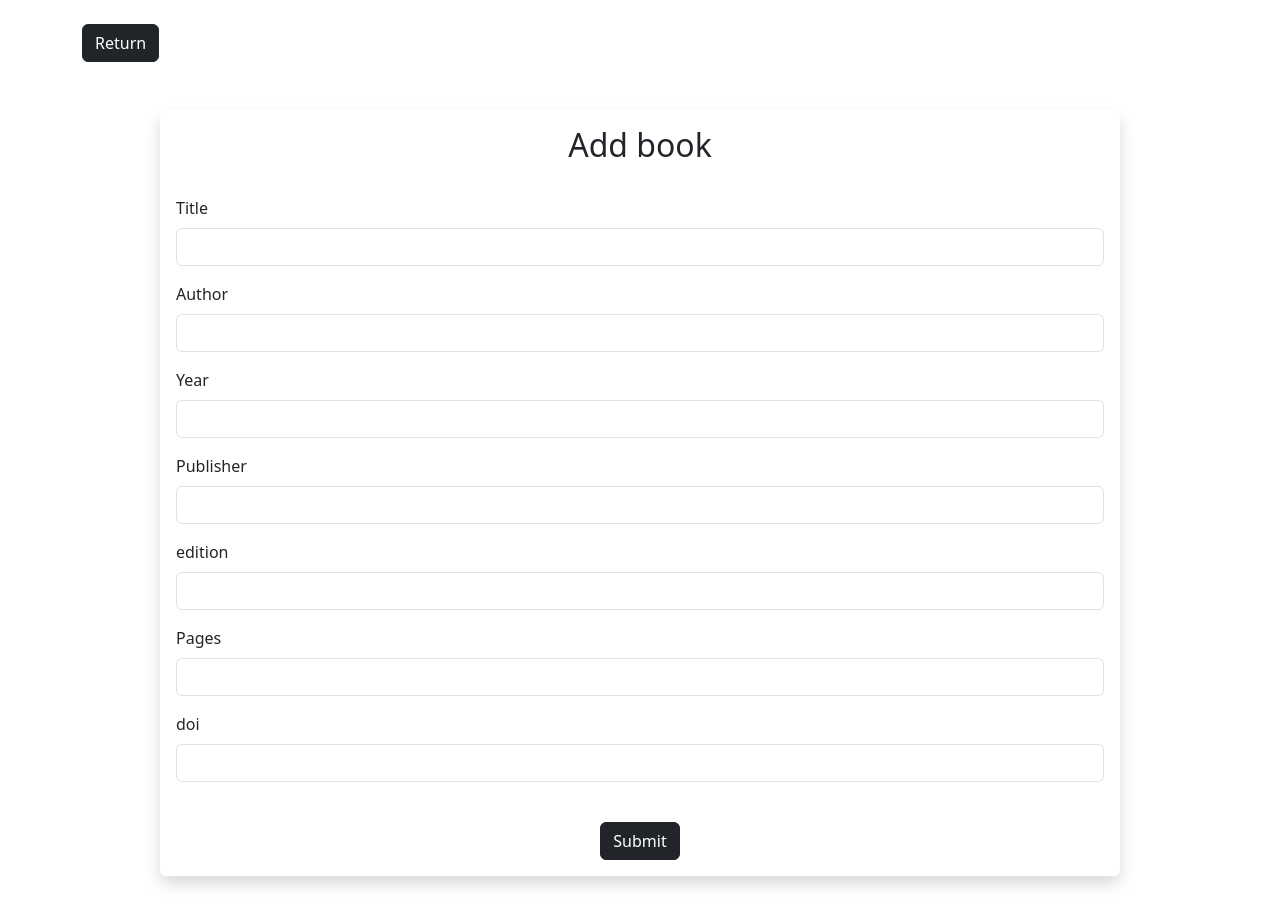
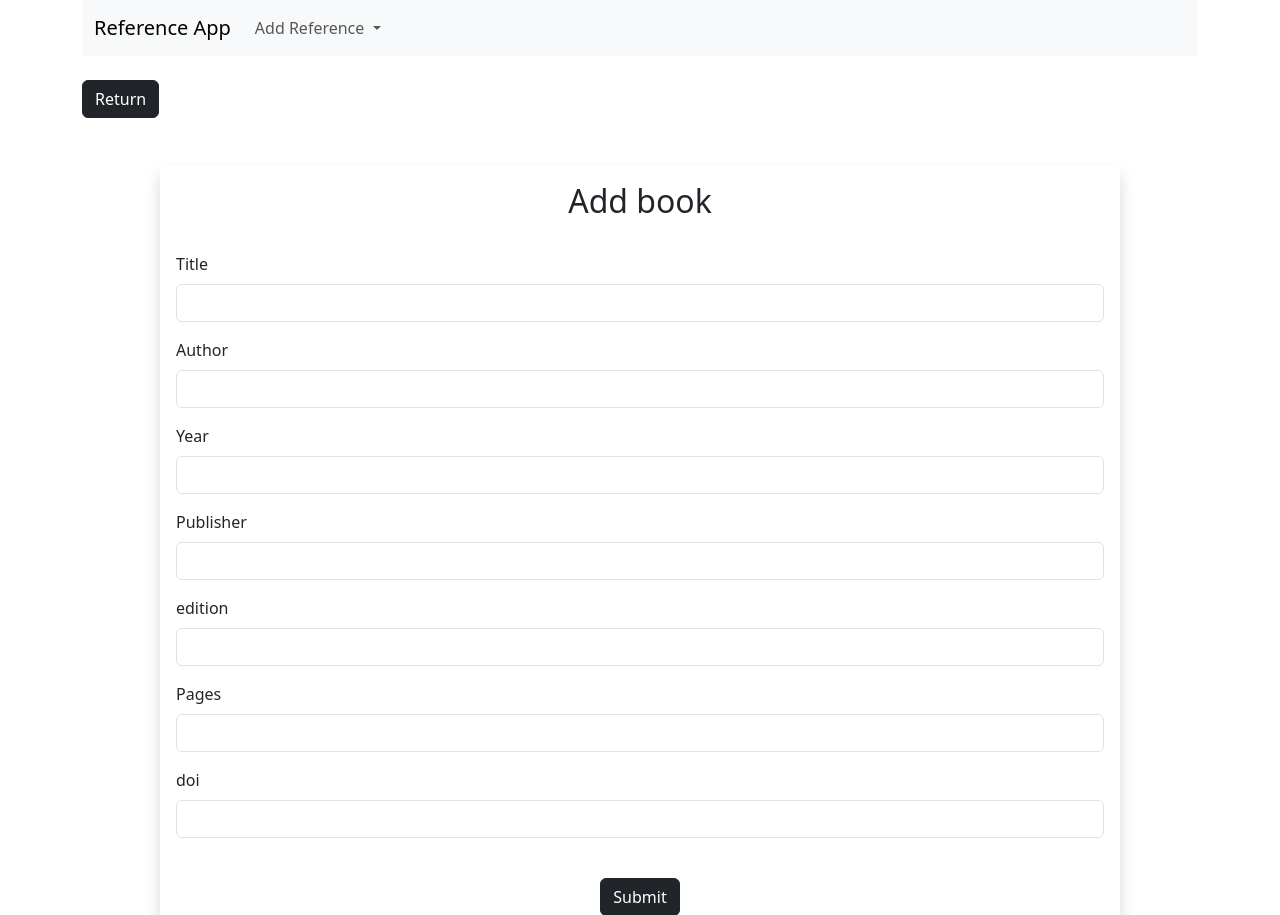
Before and after one commit to matimove/miniprojekti, a Flask app: page /add-book in a window 1280 px wide. Shown: the top 915 px of the page. Before the commit the page ends 887 px from the top, so only its background shows below. Run offline with Flask 3, Linux system fonts and the light colour scheme.

Commit message:
basic navbar base

```diff
--- a/src/templates/layout.html
+++ b/src/templates/layout.html
@@ -3,13 +3,38 @@
   <head>
     <meta charset="utf-8" />
     <meta name="viewport" content="width=device-width, initial-scale=1">
+    <link href="https://cdn.jsdelivr.net/npm/bootstrap@5.3.3/dist/css/bootstrap.min.css" rel="stylesheet" integrity="sha384-QWTKZyjpPEjISv5WaRU9OFeRpok6YctnYmDr5pNlyT2bRjXh0JMhjY6hW+ALEwIH" crossorigin="anonymous">
+    <script src="https://cdn.jsdelivr.net/npm/bootstrap@5.3.3/dist/js/bootstrap.bundle.min.js" integrity="sha384-YvpcrYf0tY3lHB60NNkmXc5s9fDVZLESaAA55NDzOxhy9GkcIdslK1eN7N6jIeHz" crossorigin="anonymous"></script>
     <title>{% block title %}{% endblock %}</title>
-    <link href="https://cdn.jsdelivr.net/npm/bootstrap@5.3.3/dist/css/bootstrap.min.css" rel="stylesheet" integrity="sha384-QWTKZyjpPEjISv5WaRU9OFeRpok6YctnYmDr5pNlyT2bRjXh0JMhjY6hW+ALEwIH" crossorigin="anonymous">
   </head>
   <body>
+
     <div class ="container">
-    {% block body %}{% endblock %}
+        <nav class="navbar navbar-expand-lg bg-body-tertiary sticky-top">
+          <div class="container-fluid">
+            <a class="navbar-brand" href="/">Reference App</a>
+            <button class="navbar-toggler" type="button" data-bs-toggle="collapse" data-bs-target="#navbarSupportedContent" aria-controls="navbarSupportedContent" aria-expanded="false" aria-label="Toggle navigation">
+              <span class="navbar-toggler-icon"></span>
+            </button>
+            <div class="collapse navbar-collapse" id="navbarSupportedContent">
+              <ul class="navbar-nav me-auto mb-2 mb-lg-0">
+                <li class="nav-item dropdown">
+                  <a class="nav-link dropdown-toggle" role="button" data-bs-toggle="dropdown" aria-expanded="false">
+                    Add Reference
+                  </a>
+                  <ul class="dropdown-menu">
+                    <li><a class="dropdown-item" href="/add-article">Add Article</a></li>
+                  </ul>
+                </li>
+              </ul>
+              <!-- <form class="d-flex" role="search"> -->
+              <!--   <input class="form-control me-2" type="search" placeholder="Search" aria-label="Search"> -->
+              <!--   <button class="btn btn-outline-success" type="submit">Search</button> -->
+              <!-- </form> -->
+            </div>
+          </div>
+        </nav>
+      {% block body %}{% endblock %}
     </div>
-    <script src="https://cdn.jsdelivr.net/npm/bootstrap@5.3.3/dist/js/bootstrap.bundle.min.js" integrity="sha384-YvpcrYf0tY3lHB60NNkmXc5s9fDVZLESaAA55NDzOxhy9GkcIdslK1eN7N6jIeHz" crossorigin="anonymous"></script>
   </body>
 </html>
```
